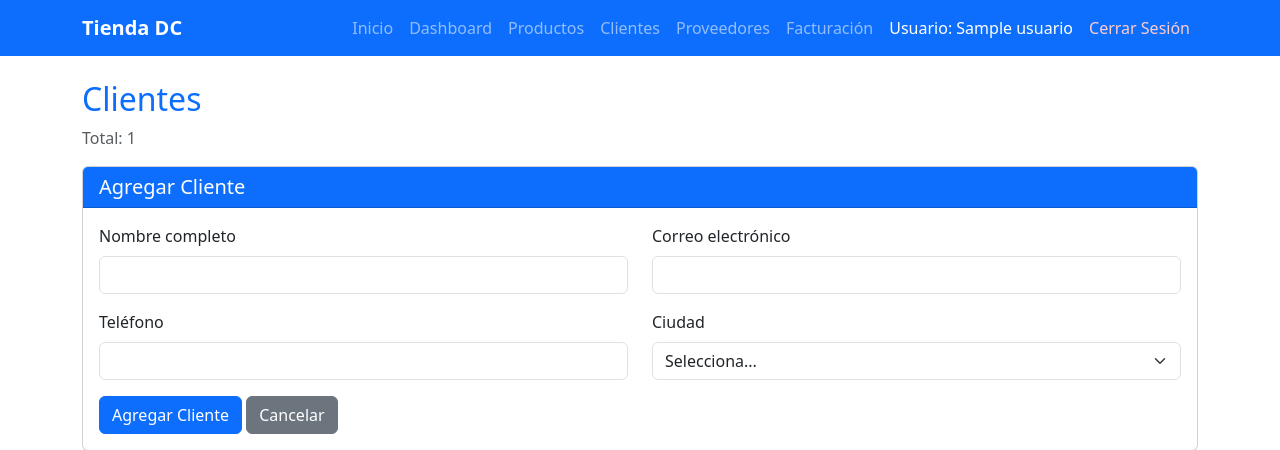
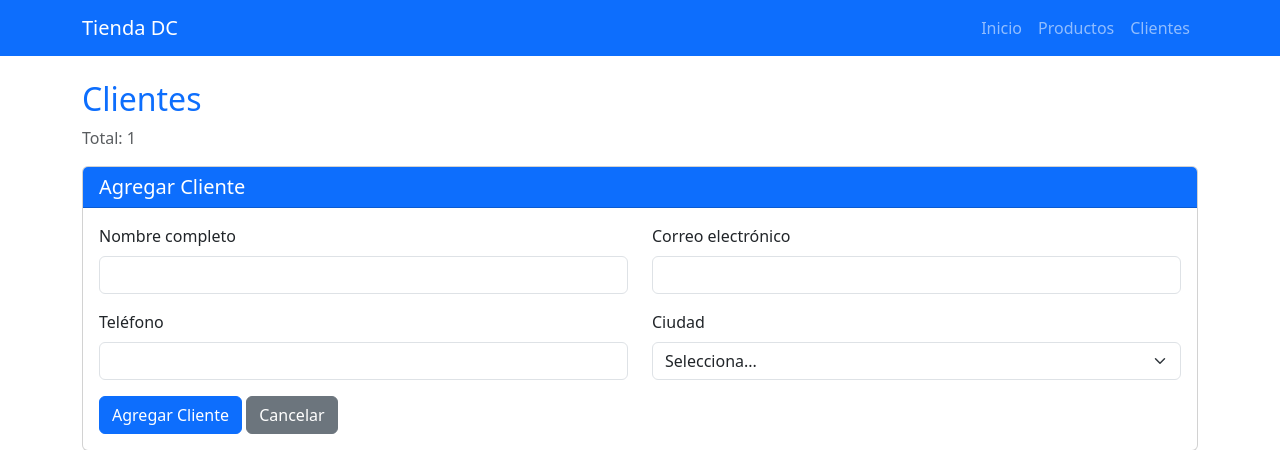
Before and after one commit to Dacstar935/Desarollo-de-App---4to, a Flask app: page /clientes in a window 1280 px wide. Shown: the top 450 px of the page. Run offline with Flask 3, Linux system fonts and the light colour scheme; a user stored in the database is signed in; a database or web service that is not in the repository returns one stand-in record (values such as "Sample title"); some libraries are stand-ins or nearby versions.

Commit message:
Probar navbar minimo

```diff
--- a/templates/components/navbar.html
+++ b/templates/components/navbar.html
@@ -1,28 +1,14 @@
-<nav class="navbar navbar-expand-lg navbar-dark bg-primary sticky-top">
+<nav class="navbar navbar-expand-lg navbar-dark bg-primary">
     <div class="container">
-        <a class="navbar-brand fw-bold" href="{{ url_for('index') }}">Tienda DC</a>
-        <button class="navbar-toggler" type="button" data-bs-toggle="collapse" data-bs-target="#nav">
+        <a class="navbar-brand" href="#">Tienda DC</a>
+        <button class="navbar-toggler" type="button" data-bs-toggle="collapse" data-bs-target="#navMenu">
             <span class="navbar-toggler-icon"></span>
         </button>
-        <div class="collapse navbar-collapse" id="nav">
+        <div class="collapse navbar-collapse" id="navMenu">
             <ul class="navbar-nav ms-auto">
-                <li class="nav-item"><a class="nav-link" href="{{ url_for('index') }}">Inicio</a></li>
-                {% if current_user.is_authenticated %}
-                    <li class="nav-item"><a class="nav-link" href="{{ url_for('dashboard') }}">Dashboard</a></li>
-                    <li class="nav-item"><a class="nav-link" href="{{ url_for('productos') }}">Productos</a></li>
-                    <li class="nav-item"><a class="nav-link" href="{{ url_for('clientes') }}">Clientes</a></li>
-                    <li class="nav-item"><a class="nav-link" href="{{ url_for('proveedores') }}">Proveedores</a></li>
-                    <li class="nav-item"><a class="nav-link" href="{{ url_for('facturacion') }}">Facturación</a></li>
-                    <li class="nav-item">
-                        <span class="nav-link text-white">Usuario: {{ current_user.usuario }}</span>
-                    </li>
-                    <li class="nav-item">
-                        <a class="nav-link" href="{{ url_for('logout') }}" style="color: #ffcccc;">Cerrar Sesión</a>
-                    </li>
-                {% else %}
-                    <li class="nav-item"><a class="nav-link" href="{{ url_for('login') }}">Iniciar Sesión</a></li>
-                    <li class="nav-item"><a class="nav-link" href="{{ url_for('registro') }}">Registrarse</a></li>
-                {% endif %}
+                <li class="nav-item"><a class="nav-link" href="#">Inicio</a></li>
+                <li class="nav-item"><a class="nav-link" href="#">Productos</a></li>
+                <li class="nav-item"><a class="nav-link" href="#">Clientes</a></li>
             </ul>
         </div>
     </div>
```
